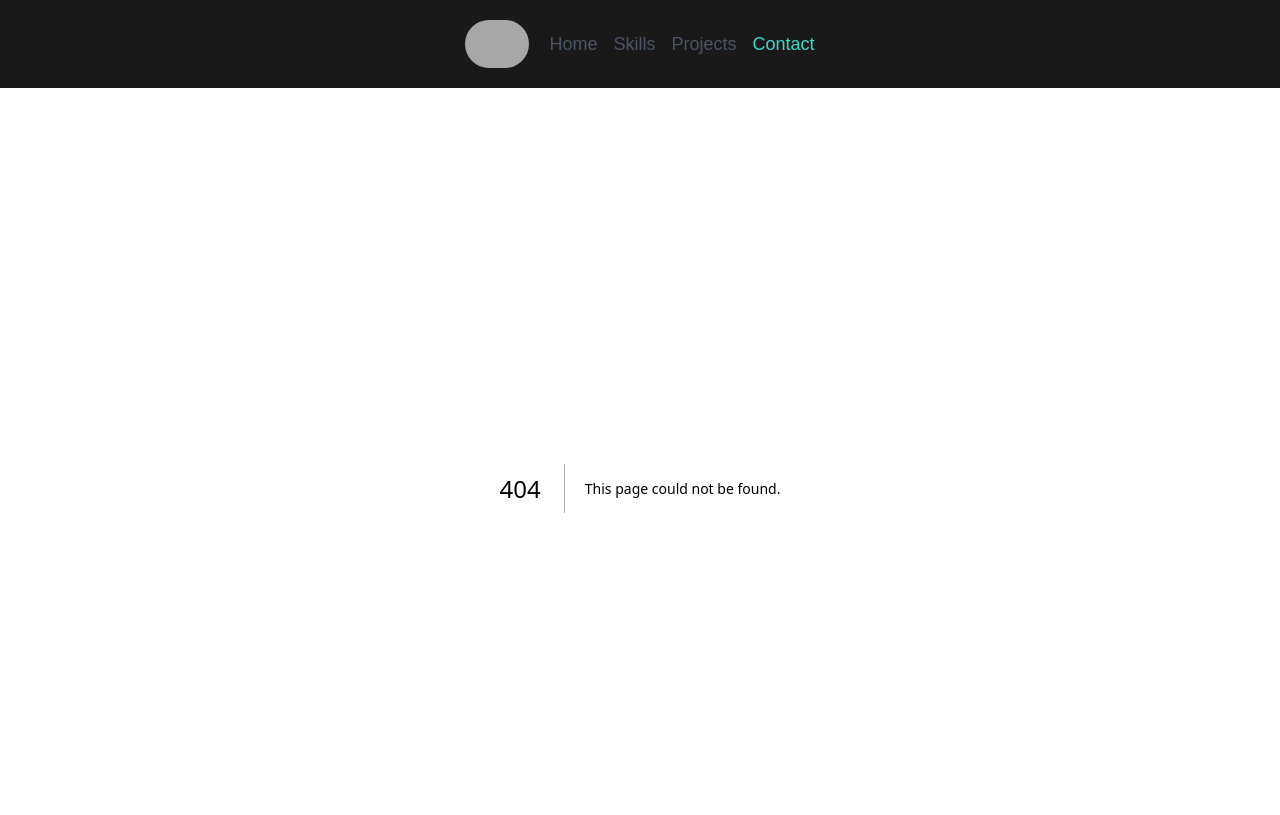
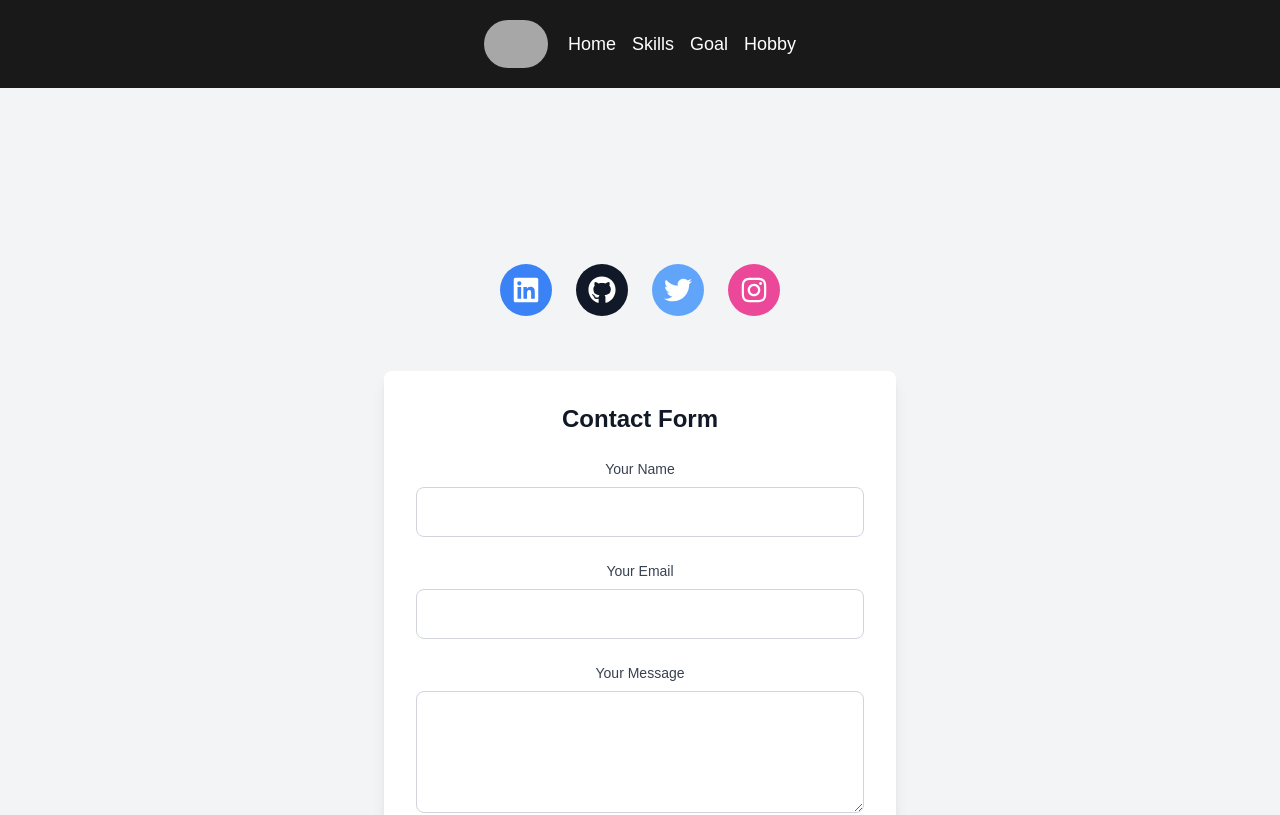
Before and after one commit to Zahid-sadi/sad-bin-moin, a Next.js app: page /contact in a window 1280 px wide. Before the commit this address had no page. Shown: the top 815 px of the page. Built offline with nearby package versions, Linux system fonts and the light colour scheme; grey boxes are pictures that could not be loaded.

Commit message:
chnged link href and fixed navbar isses

```diff
--- /dev/null
+++ b/app/contact/page.js
@@ -0,0 +1,11 @@
+import ContactSection from "@/components/Contact";
+
+const page = () => {
+    return (
+        <div>
+            <ContactSection/>
+        </div>
+    );
+};
+
+export default page;
--- /dev/null
+++ b/app/goal/page.js
@@ -0,0 +1,11 @@
+import FutureGoalsSection from "@/components/Goal";
+
+const page = () => {
+    return (
+        <div>
+            <FutureGoalsSection/>
+        </div>
+    );
+};
+
+export default page;
--- /dev/null
+++ b/app/hobby/page.js
@@ -0,0 +1,11 @@
+import HobbySection from "@/components/hobby";
+
+const page = () => {
+    return (
+        <div>
+            <HobbySection/>
+        </div>
+    );
+};
+
+export default page;
--- /dev/null
+++ b/app/skills/page.js
@@ -0,0 +1,11 @@
+import Skills from "@/components/skills";
+
+const page = () => {
+    return (
+        <div>
+            <Skills/>
+        </div>
+    );
+};
+
+export default page;
--- a/components/Navar.jsx
+++ b/components/Navar.jsx
@@ -5,7 +5,7 @@ import NavLink from "./Navlink";
 
 const Navbar = () => {
     return (
-        <nav className=" sticky top-0 px-6 md:px-12 flex bg-black opacity-90 gap-5 items-center justify-center w-full py-5 ">
+        <nav className=" sticky top-0 px-6 z-50 md:px-12 text-white flex bg-black opacity-90 gap-5 items-center justify-center w-full py-5 ">
             <Link href="/">
                 <Image
                     alt="logo"
--- a/components/Navlink.jsx
+++ b/components/Navlink.jsx
@@ -9,8 +9,8 @@ const NavLink = () => {
     const navLinks = [
         { href: "/", label: "Home", icon: FaHome, id: "" },
         { href: "/skills", label: "Skills", icon: FaTools, id: "skills" },
-        { href: "/project", label: "Projects", icon: FaProjectDiagram, id: "projects" },
-        { href: "/contact", label: "Contact", icon: FaEnvelope, id: "contact" },
+        { href: "/goal", label: "Goal", icon: FaProjectDiagram, id: "projects" },
+        { href: "/hobby", label: "Hobby", icon: FaEnvelope, id: "contact" },
     ];
 
     return (
@@ -23,10 +23,10 @@ const NavLink = () => {
                         key={link.href}
                         href={link.href}
                         id={link.id} // Assigning a unique id to each link
-                        className={`flex items-center gap-2 text-lg font-medium transition-colors duration-300 ${
+                        className={`flex items-center gap-2 text-white text-lg font-medium transition-colors duration-300 ${
                             isActive
                                 ? "text-teal-400 dark:text-lime-400"
-                                : "text-gray-700 hover:text-teal-400 dark:text-white dark:hover:text-yellow-400"
+                                : "text-gray-700 hover:text-teal-400"
                         }`}
                     >
                         {link.label}
```
